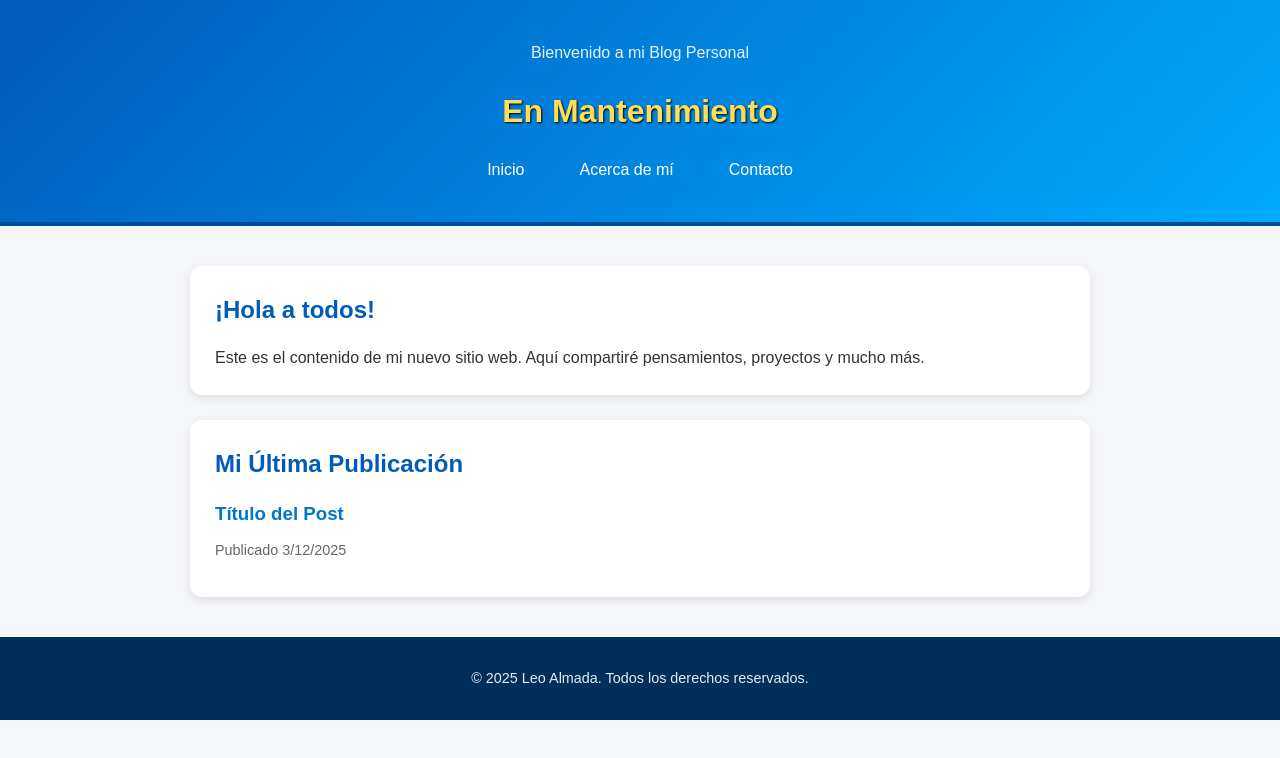
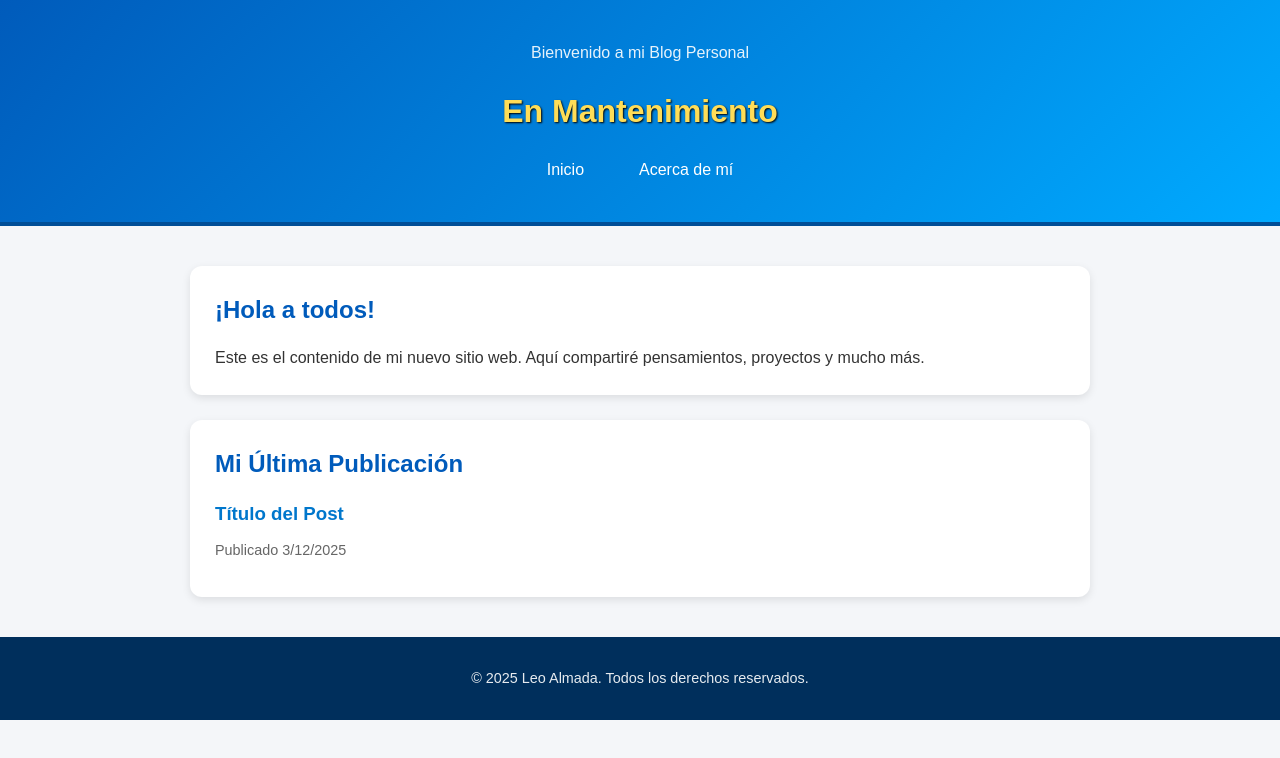
Before and after one commit to Rentherfire64/leoalmada, a plain HTML site: page index.html in a window 1280 px wide. Drawn offline with Linux system fonts and the light colour scheme.

Commit message:
Remove 'Contacto' link from navigation
Removed the 'Contacto' link from the navigation.

```diff
--- a/index.html
+++ b/index.html
@@ -15,7 +15,6 @@
             <ul>
                 <li><a href="index.html">Inicio</a></li>
                 <li><a href="acerca.html">Acerca de mí</a></li>
-                <li><a href="contacto.html">Contacto</a></li>
             </ul>
         </nav>
     </header>
```
